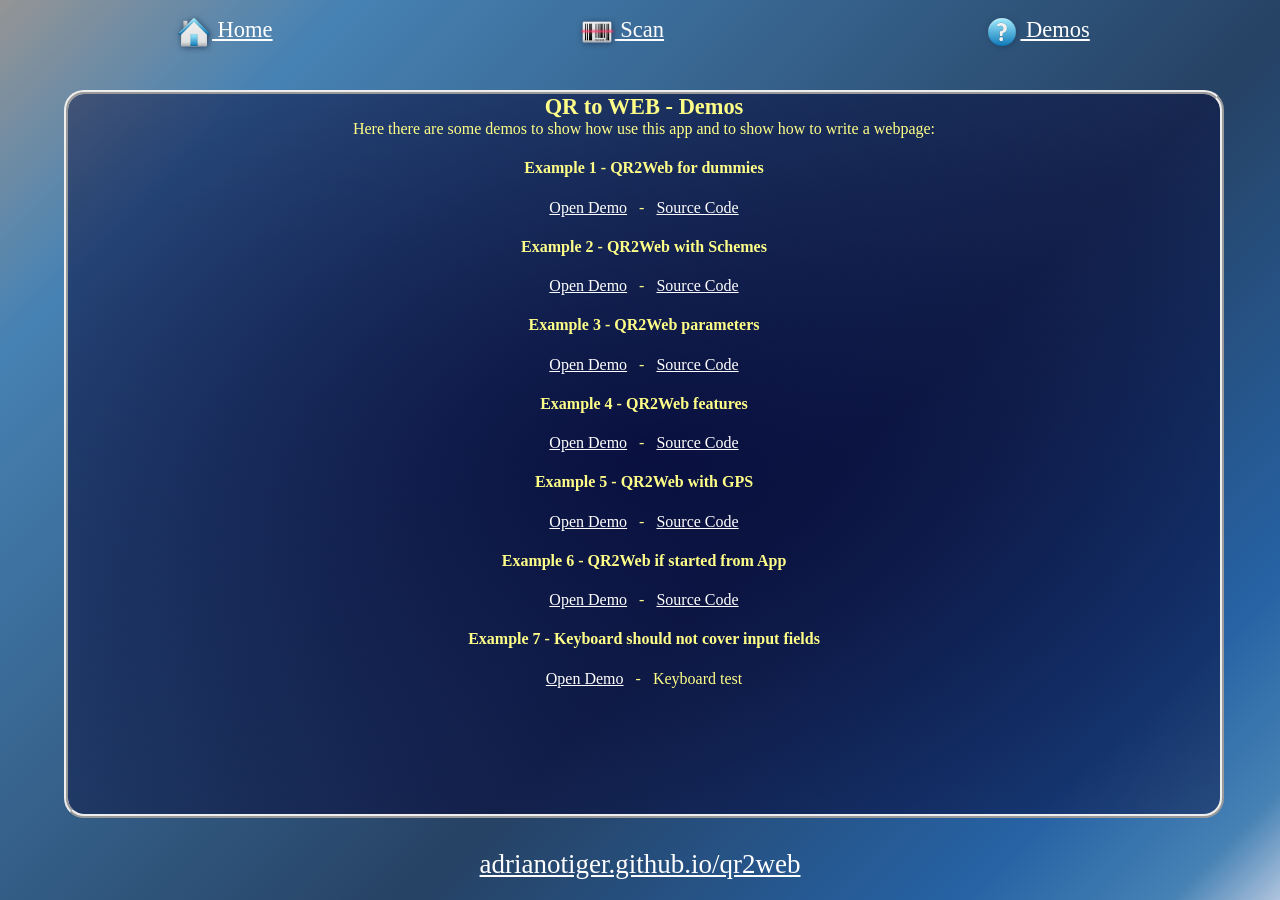
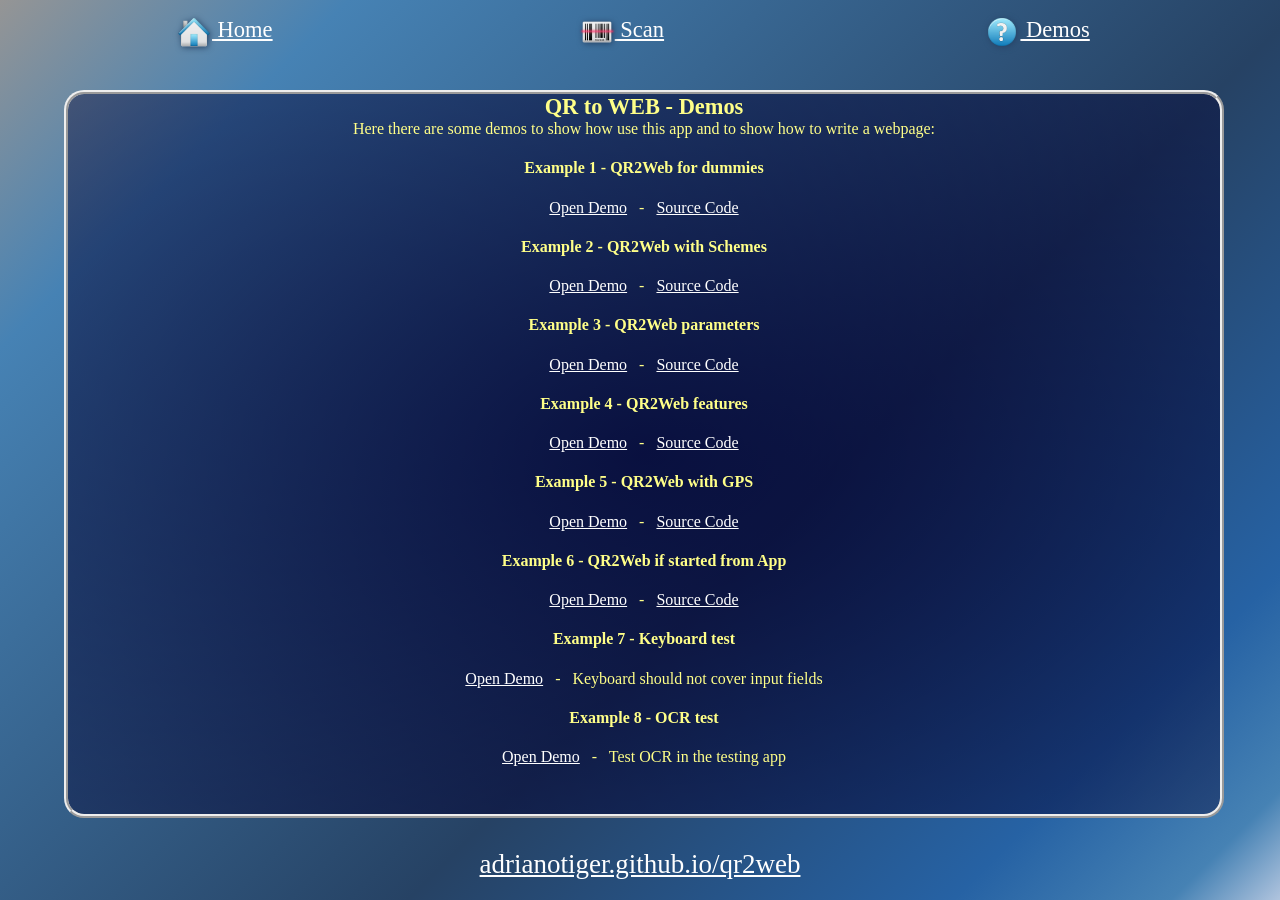
Before and after one commit to Adrianotiger/qr2web, a Jekyll site: the page built from demos.html, in a window 1280 px wide. Built offline with Jekyll 4.4.1, drawn with Linux system fonts in a browser that asks for light colours.

Commit message:
Update demos.html

```diff
--- a/demos.html
+++ b/demos.html
@@ -23,6 +23,9 @@ title: QR2Web Inventory - Demos
   <h4>Example 6 - QR2Web if started from App</h4>
   	<a href="demos/example6.html">Open Demo</a> &nbsp; -  &nbsp; <a href="https://github.com/Adrianotiger/qr2web/tree/master/Examples/6_QR2WebStartup">Source Code</a><br>
 
-  <h4>Example 7 - Keyboard should not cover input fields</h4>
-  	<a href="demos/example7.html">Open Demo</a> &nbsp; -  &nbsp; Keyboard test<br>
+  <h4>Example 7 - Keyboard test</h4>
+  	<a href="demos/example7.html">Open Demo</a> &nbsp; -  &nbsp; Keyboard should not cover input fields<br>
+
+  <h4>Example 8 - OCR test</h4>
+  	<a href="demos/example8.html">Open Demo</a> &nbsp; -  &nbsp; Test OCR in the testing app<br>
 </div>
```
